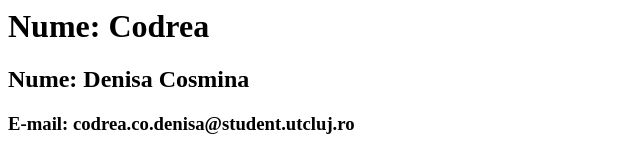
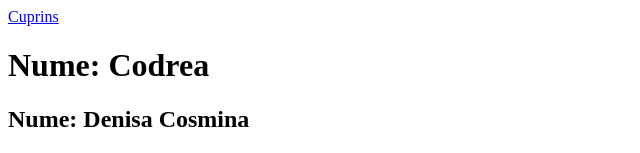
Before and after one commit to CDeni04/portofoliu, a plain HTML site: page index.html in a window 1280 px wide. Shown: the top 153 px of the page, without its empty margins (0-640 px from the left). Drawn offline with Linux system fonts and the light colour scheme.

Commit message:
Add files via upload

```diff
--- a/index.html
+++ b/index.html
@@ -4,6 +4,8 @@
 	</head>
 
 	<body>
+		<a href="cuprins.html"> Cuprins </a>
+
 		<h1>Nume: Codrea </h1>
 		<h2>Nume: Denisa Cosmina </h2>
 		<h3>E-mail: codrea.co.denisa@student.utcluj.ro </h3>
```
